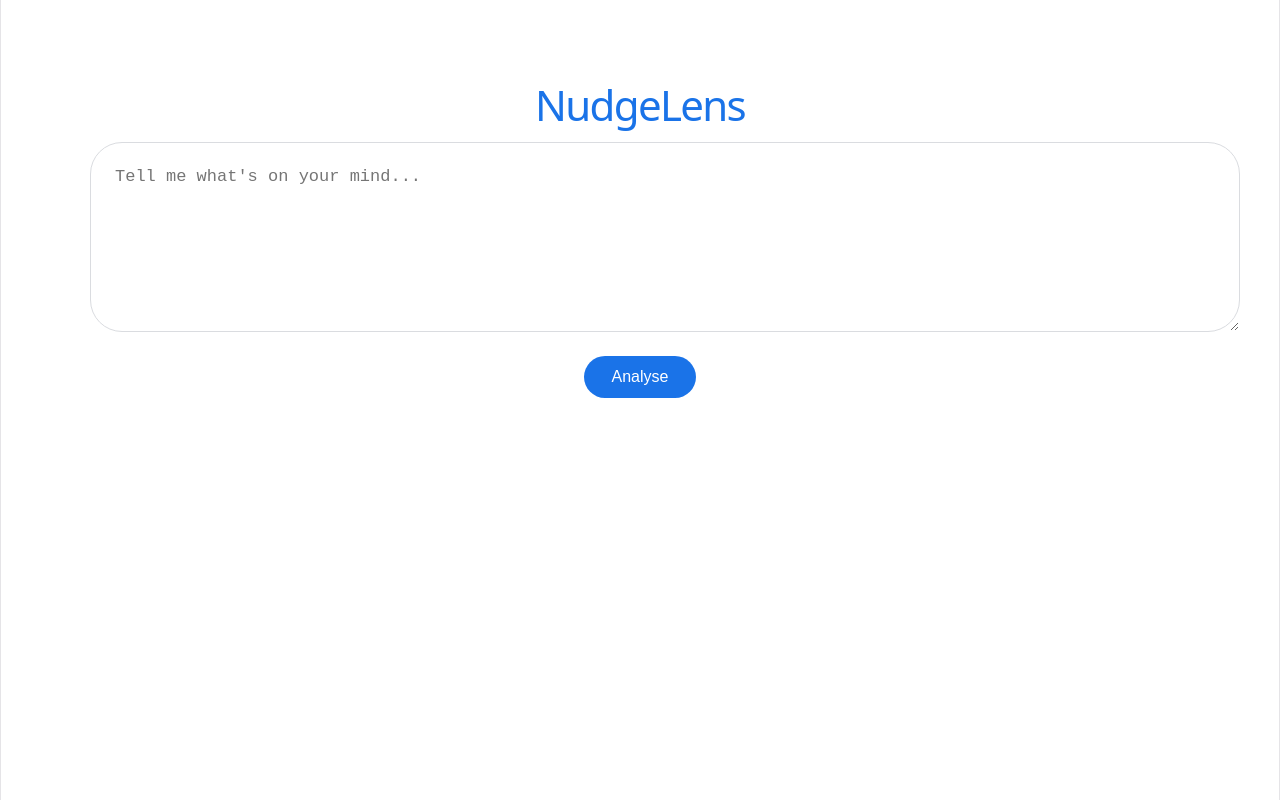
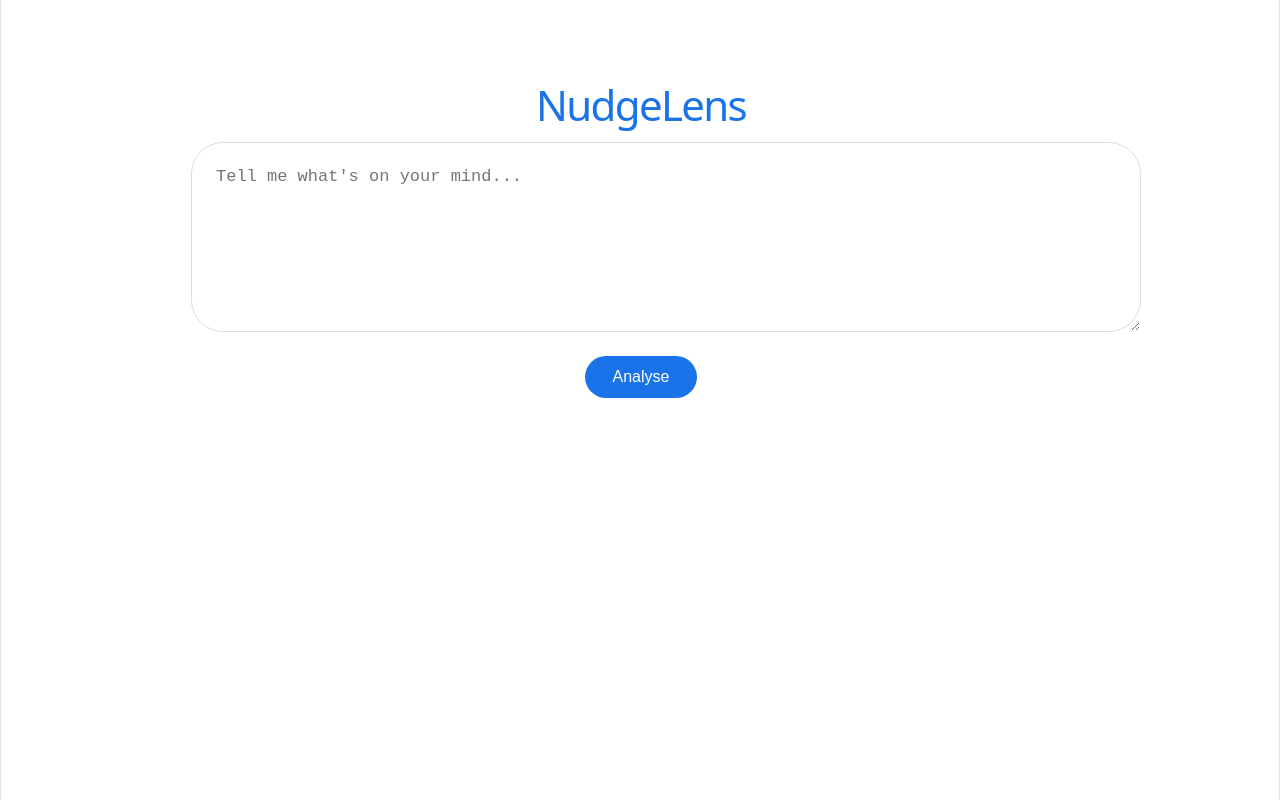
Before and after one commit to ktvr8k7qnm-coder/Nudge-lens, a React (Vite) app: page / in a window 1280 px wide. Built offline with nearby package versions, Linux system fonts and the light colour scheme.

Commit message:
fix true full white layout

```diff
--- a/src/App.jsx
+++ b/src/App.jsx
@@ -99,7 +99,7 @@ export default function App() {
 
   return (
     <div style={styles.page}>
-      <div className="nl-container" style={{ width: "100%" }}>
+      <div className="nl-container" style={{ width: "100%", maxWidth: 900 }}>
       <style>{`
       html, body, #root {
         margin: 0;
@@ -108,6 +108,16 @@ export default function App() {
         height: 100%;
         min-height: 100vh;
         overflow-x: hidden;
+        background: #ffffff !important;
+      }
+
+      body {
+        background: #ffffff !important;
+      }
+
+      #root {
+        display: flex;
+        flex-direction: column;
         background: #ffffff !important;
       }
 
@@ -223,13 +233,15 @@ export default function App() {
 
 const styles = {
   page: {
-    width: "100%",
+    width: "100vw",
     minHeight: "100vh",
     background: "#ffffff",
     paddingTop: 60,
     boxSizing: "border-box",
     fontFamily: "Arial",
     margin: 0,
+    display: "flex",
+    justifyContent: "center"
   },
   title: {
     fontSize: 42,
```
